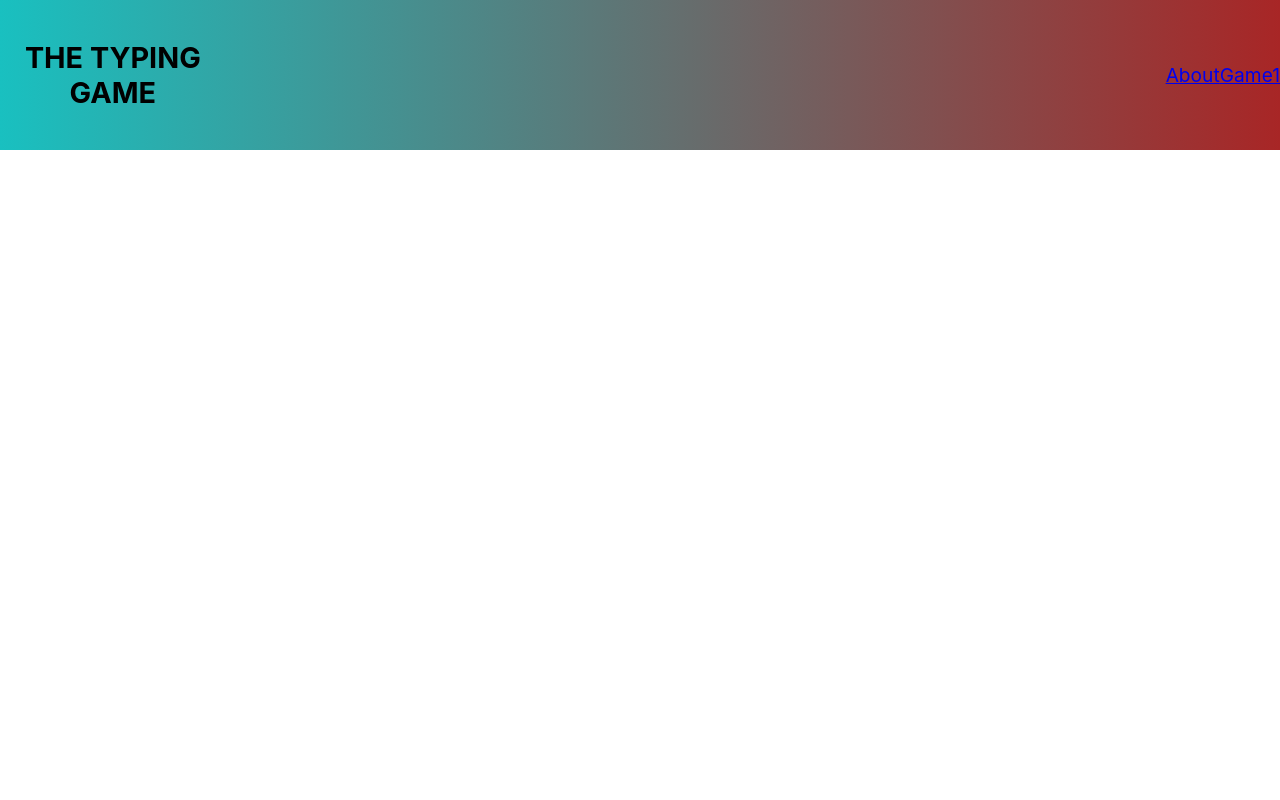
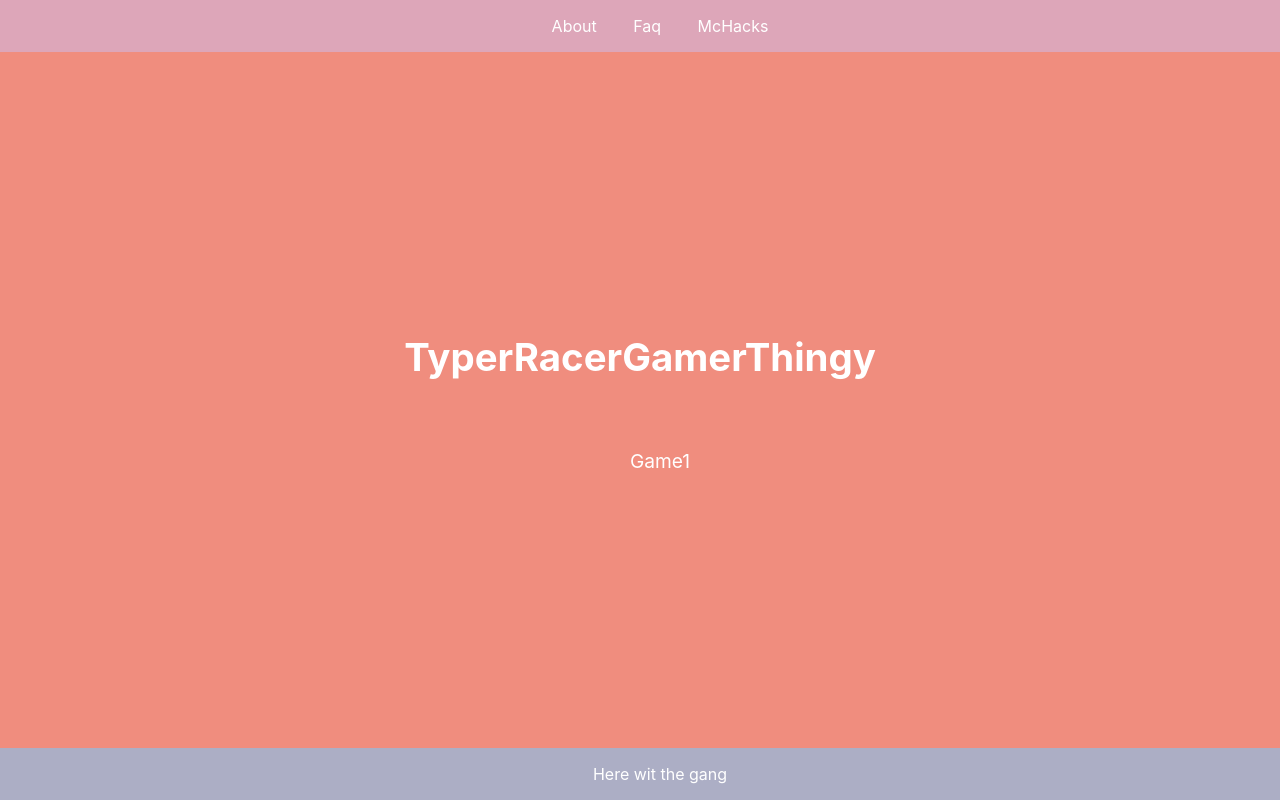
Before and after one commit to DivSam/McHacks, a React (Create React App) app in the folder client/: page / in a window 1280 px wide. Built offline with nearby package versions, Linux system fonts and the light colour scheme.

Commit message:
Aesthetics

```diff
--- a/client/src/App.js
+++ b/client/src/App.js
@@ -3,6 +3,7 @@ import Prompt from "./main-game/Word.js";
 import AboutUs from "./about-us/AboutUs";
 import Home from "./home-page/Home";
 import { Routes, Route, Link } from "react-router-dom";
+import NameForm from "./main-game/input";
 function App() {
   return (
     <div className="App">
@@ -13,6 +14,7 @@ function App() {
           path="prompt"
           element={<Prompt content="hello" speed={10}></Prompt>}
         ></Route>
+        <Route path="text" element={<NameForm></NameForm>}></Route>
       </Routes>
     </div>
   );
--- a/client/src/about-us/AboutUs.css
+++ b/client/src/about-us/AboutUs.css
@@ -1,13 +1,9 @@
 .BigBody {
-  background: linear-gradient(
-    90deg,
-    rgb(25, 192, 192) 0%,
-    rgb(168, 38, 38) 100%
-  );
-
-  display: flex;
+  background-color: #f08d7e;
+  position: absolute;
+  display: flexbox;
   justify-content: center;
-  height: max-content;
+  height: 95%;
 }
 
 .flex-container {
@@ -24,3 +20,11 @@
 .role {
   font-style: italic;
 }
+
+.bottom {
+  position: absolute;
+  background-color: #acaec5;
+  left: 0;
+  bottom: 0;
+  right: 0;
+}
--- a/client/src/about-us/AboutUs.js
+++ b/client/src/about-us/AboutUs.js
@@ -5,14 +5,15 @@ import { Link } from "react-router-dom";
 export default class AboutUs extends Component {
   render() {
     return (
+      <body>
         <div className="BigBody">
           <div className="flex-container">
             <div className="peeps">
               <h4>Brandon Fook Chong</h4>
               <h6 className="role">McGill CS and Stats</h6>
               <p className="fancyShit">
-              Brandon is a real gee no cap, goat brimstone player. Currently has
-              big boi gpa and interning as Project Control Engineer at
+                Brandon is a real gee no cap, goat brimstone player. Currently
+                has big boi gpa and interning as Project Control Engineer at
                 Desjardins
               </p>
             </div>
@@ -20,9 +21,9 @@ export default class AboutUs extends Component {
               <h4>Johan</h4>
               <h6 className="role">McGill CS and Stats</h6>
               <p>
-              Johan "Joho the Goat" Song is a high elo tft player. When he feels
-              like gracing us with his presence, he is a "Python or bust" typa
-              developer. He is Currently interning at Dash Plotly!
+                Johan "Joho the Goat" Song is a high elo tft player. When he
+                feels like gracing us with his presence, he is a "Python or
+                bust" typa developer. He is Currently interning at Dash Plotly!
               </p>
             </div>
             <div className="peeps">
@@ -45,6 +46,14 @@ export default class AboutUs extends Component {
           </div>
           <Link to="/">Home</Link>
         </div>
+        <div className="bottom">
+          <ul>
+            <a href="" className="nav-links">
+              Here wit the gang
+            </a>
+          </ul>
+        </div>
+      </body>
     );
   }
 }
--- a/client/src/home-page/Home.css
+++ b/client/src/home-page/Home.css
@@ -1,42 +1,35 @@
-.NavbarItems {
-  background: linear-gradient(
-    90deg,
-    rgb(25, 192, 192) 0%,
-    rgb(168, 38, 38) 100%
-  );
-  height: 150px;
-  display: flex;
-  justify-content: right;
-  align-items: center;
+.TitlePage {
+  background-color: #f08d7e;
+  display: flexbox;
+  height: 90%;
+  width: 100%;
+  position: absolute;
   font-size: 1.2rem;
 }
 
-.nav-menu {
-  display: grid;
-  grid-template-columns: repeat(5, auto);
-  grid-gap: 10px;
-  list-style: none;
-  text-align: center;
-  width: 27vw;
-  justify-content: end;
-  margin-right: 10rem;
-  color: aliceblue;
-}
-
 .Title {
-  margin-right: 900px;
-  justify-content: left;
-}
-
-.nav-links:hover {
-  background-color: #f5f5f5;
-  border-radius: 4px;
-  transition: all 0.2s ease-out;
-  color: #000000;
+  padding-top: 20%;
+  color: white;
 }
 
 .nav-links {
   color: rgb(255, 255, 255);
   text-decoration: none;
   padding: 0.5rem 1rem;
+  justify-content: center;
 }
+
+.nav-bar {
+  display: flex;
+  background-color: #dda6b9;
+  height: 100%;
+  justify-content: center;
+}
+
+.bottom {
+  position: absolute;
+  background-color: #acaec5;
+  left: 0;
+  bottom: 0;
+  right: 0;
+}
--- a/client/src/home-page/Home.js
+++ b/client/src/home-page/Home.js
@@ -1,18 +1,42 @@
 import React, { Component } from "react";
 import { Link } from "react-router-dom";
-import "./Home.css"
+import "./Home.css";
 
 class Home extends Component {
   state = {};
   render() {
     return (
-      <nav className="NavbarItems">
-        <h1 className="Title">THE TYPING GAME</h1>
-        <ul>
-          <Link to="about">About</Link>
-          <Link to="prompt">Game1</Link>
-        </ul>
-      </nav>
+      <body>
+        <div className="nav-bar">
+          <ul>
+            <Link to="about" className="nav-links">
+              About{" "}
+            </Link>
+            <Link to="faq" className="nav-links">
+              Faq{" "}
+            </Link>
+            <Link to="mchacks" className="nav-links">
+              McHacks{" "}
+            </Link>
+          </ul>
+        </div>
+        <div className="TitlePage">
+          <h1 className="Title">TyperRacerGamerThingy</h1>
+          <br />
+          <ul className="GamesList">
+            <Link to="prompt" className="nav-links">
+              Game1{" "}
+            </Link>
+          </ul>
+        </div>
+        <div className="bottom">
+          <ul>
+            <a href="" className="nav-links">
+              Here wit the gang
+            </a>
+          </ul>
+        </div>
+      </body>
     );
   }
 }
--- a/client/src/index.js
+++ b/client/src/index.js
@@ -2,7 +2,6 @@ import React from "react";
 import ReactDOM from "react-dom";
 import "./index.css";
 import App from "./App";
-import Home from "./home-page/Home";
 import reportWebVitals from "./reportWebVitals";
 import { BrowserRouter, Routes, Route } from "react-router-dom";
 
--- a/client/src/input.js
+++ b/client/src/main-game/input.js
@@ -1,5 +1,5 @@
 import React, { Component, createContext } from 'react';
-
+import { Link } from 'react-router-dom';
 /*
 export default class MyInput extends Component{
     constructor(props) {
@@ -34,10 +34,16 @@ export default class NameForm extends React.Component {
 
     render() {
       return (
-        <form>
+          <div>
+              <form>
             Current Word:
             <textarea type="text" value={this.state.value} onChange={this.handleChange} />
         </form>
+
+        <Link to="/">Home</Link>
+          </div>
+
+
       );
     }
   }
```
Also changed, not shown: client/src/main-game/Controller.js (deleted). Lines whose indentation alone changed are shown as unchanged.
